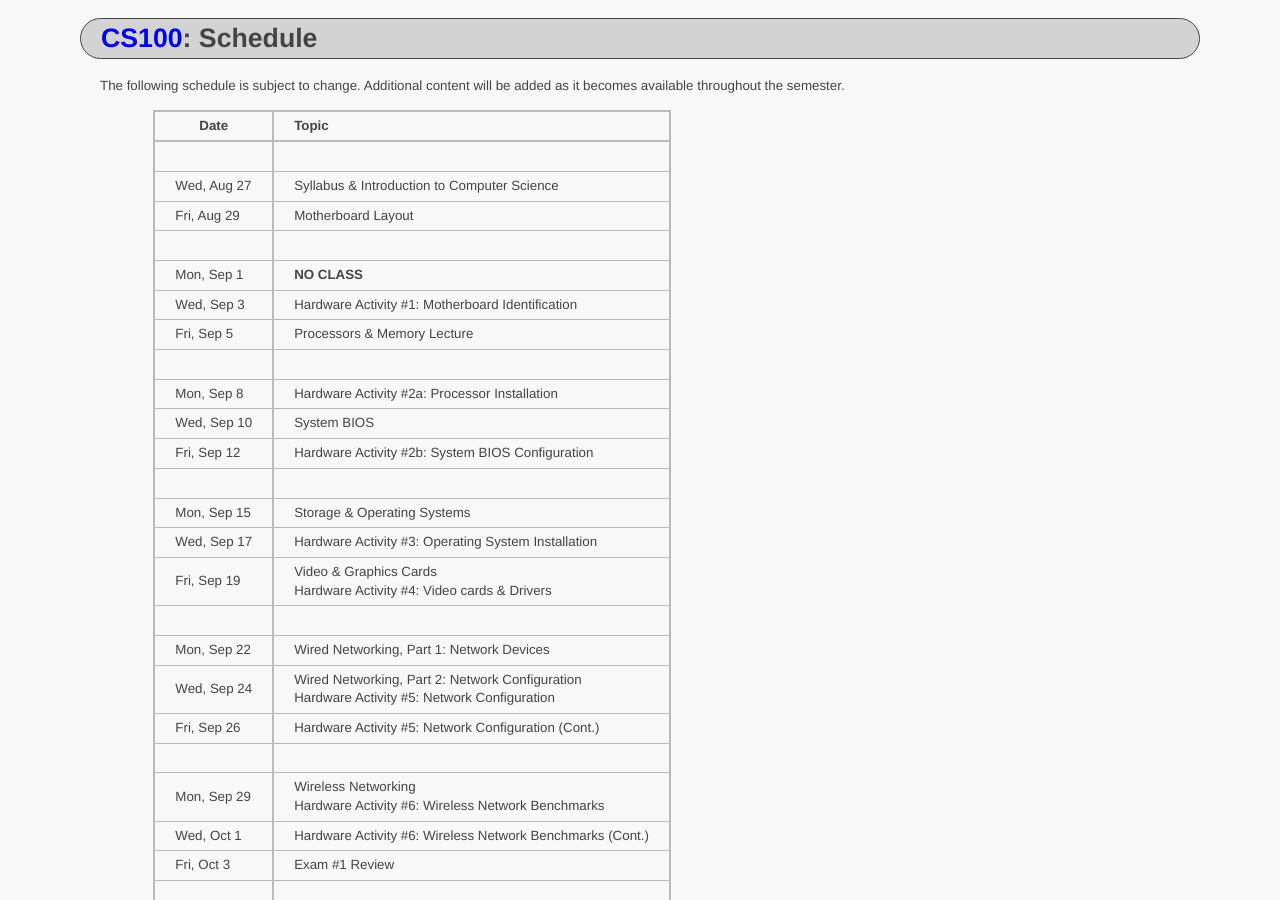
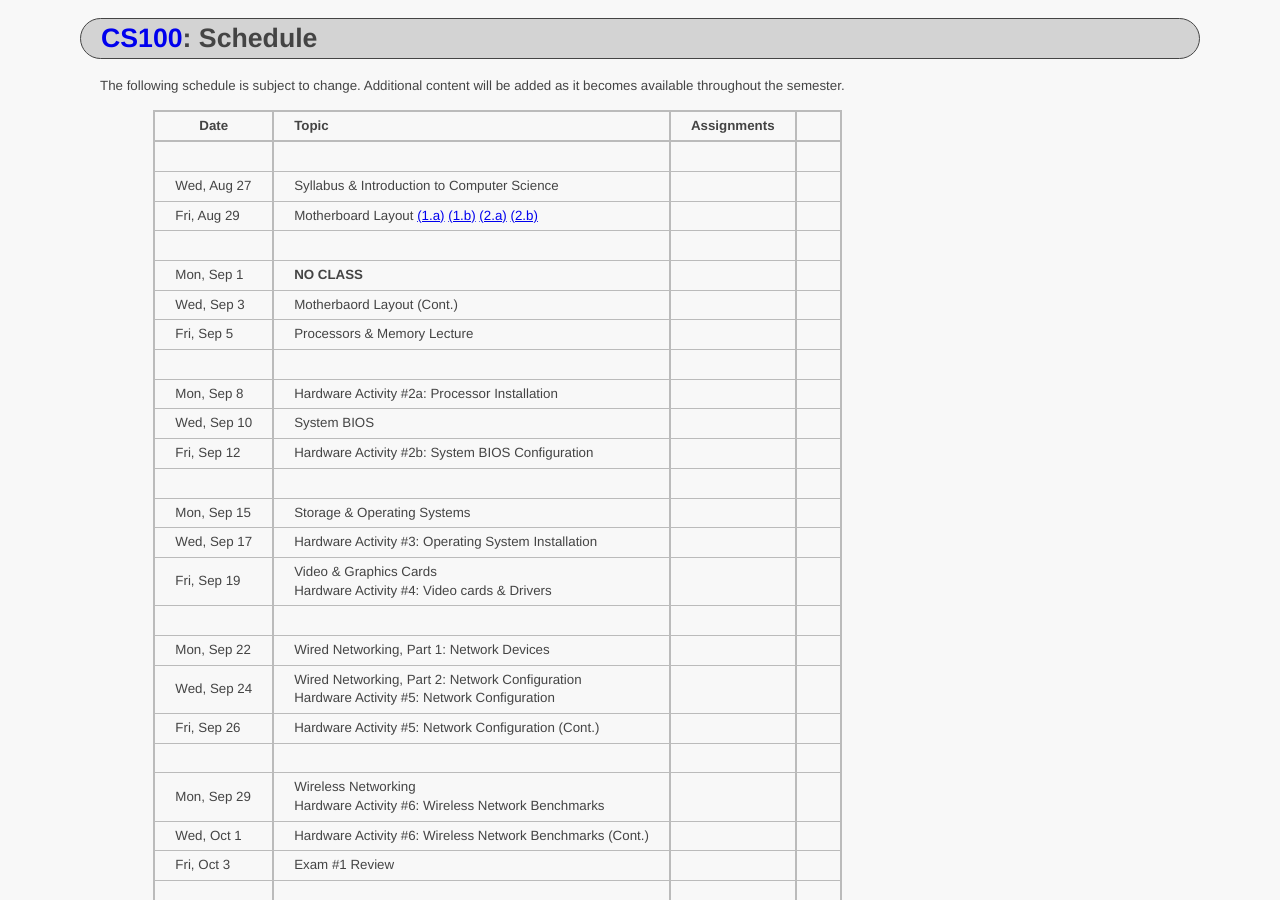
Before and after one commit to ycpcs/cs100-fall2014, a Jekyll site: the page built from schedule.md, in a window 1280 px wide and 900 px high. Built offline with Jekyll 4.4.1, drawn with Linux system fonts in a browser that asks for light colours; Markdown is read by kramdown in place of the engine named in the settings.

Commit message:
added motherboard pictures

```diff
--- a/schedule.md
+++ b/schedule.md
@@ -8,75 +8,75 @@
 Additional content will be added as it becomes available throughout the semester.
 
 
->| **Date**       | **Topic**
->| ---------------|:---------
->||
->| Wed, Aug 27    |  Syllabus & Introduction to Computer Science
->| Fri, Aug 29    |  Motherboard Layout
->||
->| Mon, Sep 1     |  **NO CLASS**
->| Wed, Sep 3     |  Hardware Activity #1: Motherboard Identification
->| Fri, Sep 5     |  Processors & Memory Lecture
->||
->| Mon, Sep 8     |  Hardware Activity #2a: Processor Installation
->| Wed, Sep 10    |  System BIOS
->| Fri, Sep 12    |  Hardware Activity #2b: System BIOS Configuration
->||
->| Mon, Sep 15    |  Storage & Operating Systems
->| Wed, Sep 17    |  Hardware Activity #3: Operating System Installation
->| Fri, Sep 19    |  Video & Graphics Cards  <br>  Hardware Activity #4: Video cards & Drivers
->||
->| Mon, Sep 22    |  Wired Networking, Part 1: Network Devices
->| Wed, Sep 24    |  Wired Networking, Part 2: Network Configuration  <br>  Hardware Activity #5: Network Configuration
->| Fri, Sep 26    |  Hardware Activity #5: Network Configuration (Cont.)
->||
->| Mon, Sep 29    |  Wireless Networking  <br>  Hardware Activity #6: Wireless Network Benchmarks
->| Wed, Oct 1     |  Hardware Activity #6: Wireless Network Benchmarks (Cont.)
->| Fri, Oct 3     |  Exam #1 Review
->||
->| Mon, Oct 6     |  **Exam #1**
->| Wed, Oct 8     |  Programming Fundamentals
->| Fri, Oct 10    |  Introduction to PyCharm  <br>  Software Activity #1: Hello Python
->||
->| Mon, Oct 13    |  **NO CLASS - Fall Break**
->| Wed, Oct 15    |  Programming Concepts  <br>  Code Review #1
->| Fri, Oct 17    |  Debugging  <br>  Software Activity #2: Super Turtle, Part 1
->||
->| Mon, Oct 20    |  Good Programming Practices  <br>  Software Activity #2: Super Turtle, Part 2
->| Wed, Oct 22    |  Functions
->| Fri, Oct 24    |  Code Review #2  <br>  Software Activity #3: STOP, POP, TOPS, Part 1
->||
->| Mon, Oct 27    |  Software Activity #3: STOP, POP, TOPS, Part 2
->| Wed, Oct 29    |  Software Activity #3: STOP, POP, TOPS, Part 2 (Cont.)
->| Fri, Oct 31    |  Fixed Iteration
->||
->| Mon, Nov 3     |  Code Review #3  <br>  Software Activity #4: Flower, Part 1
->| Wed, Nov 5     |  Software Activity #4: Flower, Part 2
->| Fri, Nov 7     |  Software Activity #4: Flower, Part 2 (Cont.)
->||
->| Mon, Nov 10    |  Decisions
->| Wed, Nov 12    |  Code Review #4  <br>  Software Activity #5: Blizzard, Part 1
->| Fri, Nov 14    |  Software Activity #5: Blizzard, Part 2
->||
->| Mon, Nov 17    |  Software Activity #5: Blizzard, Part 2 (Cont.)
->| Wed, Nov 19    |  Software Activity #5: Blizzard, Part 2 (Cont.)
->| Fri, Nov 21    |  Exam #2 Review
->||
->| Mon, Nov 24    |  **Exam #2**
->| Wed, Nov 26    |  **NO CLASS - Thanksgiving Break**
->| Fri, Nov 28    |  **NO CLASS - Thanksgiving Break**
->||
->| Mon, Dec 1     |  Intro to PyGame <br> PyGame Project
->| Wed, Dec 3     |  PyGame Project (Cont.)
->| Fri, Dec 5     |  PyGame Project (Cont.)
->||
->| Mon, Dec 8     |  PyGame Project (Cont.)
->||
->||
->|| **FINAL EXAM WEEK**
->| Fri, Dec 12         |  **Section 102, 10:15 am &ndash; 12:15 pm** <br> Oral Presentation During Final Exam Period
->| Mon, Dec 15         |  **Section 101, 8:00 am &ndash; 10:00 am** <br> Oral Presentation During Final Exam Period
->| Mon, Dec 15         |  **Section 103, 10:15 am &ndash; 12:15 pm** <br> Oral Presentation During Final Exam Period
+>| **Date**       | **Topic**                                                                                           |  **Assignments**         |
+>| ---------------|:----------------------------------------------------------------------------------------------------|--------------------------|
+>|||
+>| Wed, Aug 27    |  Syllabus & Introduction to Computer Science                                                        |                          |
+>| Fri, Aug 29    |  Motherboard Layout [(1.a)](lectures/HW_lecture1-1a_motherboard_layout.jpg) [(1.b)](lectures/HW_lecture1-1b_motherboard_layout_annotated.jpg) [(2.a)](lectures/HW_lecture1-2a_motherboard_rear_io.jpg) [(2.b)](lectures/HW_lecture1-2b_motherboard_rear_io_annotated.jpg)               |                         |
+>|||
+>| Mon, Sep 1     |  **NO CLASS**                                                                                        |                         |
+>| Wed, Sep 3     |  Motherbaord Layout (Cont.)                                                                          |                         | <!-- Hardware Activity #1 -->
+>| Fri, Sep 5     |  Processors & Memory Lecture                                                                         |                         |
+>|||
+>| Mon, Sep 8     |  Hardware Activity #2a: Processor Installation                                                       |                         | <!-- Hardware Activity #2a -->
+>| Wed, Sep 10    |  System BIOS                                                                                         |                         |
+>| Fri, Sep 12    |  Hardware Activity #2b: System BIOS Configuration                                                    |                         | <!-- Hardware Activity #2b -->
+>|||
+>| Mon, Sep 15    |  Storage & Operating Systems                                                                         |                         |
+>| Wed, Sep 17    |  Hardware Activity #3: Operating System Installation                                                 |                         | <!-- Hardware Activity #3 -->
+>| Fri, Sep 19    |  Video & Graphics Cards  <br>  Hardware Activity #4: Video cards & Drivers                           |                         | <!-- Hardware Activity #4 -->
+>|||
+>| Mon, Sep 22    |  Wired Networking, Part 1: Network Devices                                                           |                         |
+>| Wed, Sep 24    |  Wired Networking, Part 2: Network Configuration  <br>  Hardware Activity #5: Network Configuration  |                         |
+>| Fri, Sep 26    |  Hardware Activity #5: Network Configuration (Cont.)                                                 |                         | <!-- Hardware Activity #5 -->
+>|||
+>| Mon, Sep 29    |  Wireless Networking  <br>  Hardware Activity #6: Wireless Network Benchmarks                        |                         | <!-- Hardware Activity #6 -->
+>| Wed, Oct 1     |  Hardware Activity #6: Wireless Network Benchmarks (Cont.)                                           |                         |
+>| Fri, Oct 3     |  Exam #1 Review                                                                                      |                         |
+>|||
+>| Mon, Oct 6     |  **Exam #1**                                                                                         |                         |
+>| Wed, Oct 8     |  Programming Fundamentals                                                                            |                         |
+>| Fri, Oct 10    |  Introduction to PyCharm  <br>  Software Activity #1: Hello Python                                   |                         | <!-- Software Activity #1 -->
+>|||
+>| Mon, Oct 13    |  **NO CLASS - Fall Break**                                                                           |                         |
+>| Wed, Oct 15    |  Programming Concepts  <br>  Code Review #1                                                          |                         | <!-- Code Review #1 -->
+>| Fri, Oct 17    |  Debugging  <br>  Software Activity #2: Super Turtle, Part 1                                         |                         | <!-- Software Activity #2 -->
+>|||
+>| Mon, Oct 20    |  Good Programming Practices  <br>  Software Activity #2: Super Turtle, Part 2                        |                         |
+>| Wed, Oct 22    |  Functions                                                                                           |                         |
+>| Fri, Oct 24    |  Code Review #2  <br>  Software Activity #3: STOP, POP, TOPS, Part 1                                 |                         | <!-- Code Review #2 -->  <!-- Software Activity #3 -->
+>|||
+>| Mon, Oct 27    |  Software Activity #3: STOP, POP, TOPS, Part 2                                                       |                         |
+>| Wed, Oct 29    |  Software Activity #3: STOP, POP, TOPS, Part 2 (Cont.)                                               |                         |
+>| Fri, Oct 31    |  Fixed Iteration                                                                                     |                         |
+>|||
+>| Mon, Nov 3     |  Code Review #3  <br>  Software Activity #4: Flower, Part 1                                          |                         | <!-- Code Review #3 -->  <!-- Software Activity #4 -->
+>| Wed, Nov 5     |  Software Activity #4: Flower, Part 2                                                                |                         |
+>| Fri, Nov 7     |  Software Activity #4: Flower, Part 2 (Cont.)                                                        |                         |
+>|||
+>| Mon, Nov 10    |  Decisions                                                                                           |                         |
+>| Wed, Nov 12    |  Code Review #4  <br>  Software Activity #5: Blizzard, Part 1                                        |                         | <!-- Code Review #4 -->  <!-- Software Activity #5 -->
+>| Fri, Nov 14    |  Software Activity #5: Blizzard, Part 2                                                              |                         |
+>|||
+>| Mon, Nov 17    |  Software Activity #5: Blizzard, Part 2 (Cont.)                                                      |                         |
+>| Wed, Nov 19    |  Software Activity #5: Blizzard, Part 2 (Cont.)                                                      |                         |
+>| Fri, Nov 21    |  Exam #2 Review                                                                                      |                         |
+>|||
+>| Mon, Nov 24    |  **Exam #2**                                                                                         |                         |
+>| Wed, Nov 26    |  **NO CLASS - Thanksgiving Break**                                                                   |                         |
+>| Fri, Nov 28    |  **NO CLASS - Thanksgiving Break**                                                                   |                         |
+>|||
+>| Mon, Dec 1     |  Intro to PyGame <br> PyGame Project                                                                 |                         |
+>| Wed, Dec 3     |  PyGame Project (Cont.)                                                                              |                         |
+>| Fri, Dec 5     |  PyGame Project (Cont.)                                                                              |                         |
+>|||
+>| Mon, Dec 8     |  PyGame Project (Cont.)                                                                              |                         |
+>|||
+>|||
+>|| **FINAL EXAM WEEK** |
+>| Fri, Dec 12         |  **Section 102, 10:15 am &ndash; 12:15 pm** <br> Oral Presentation During Final Exam Period     |                         |
+>| Mon, Dec 15         |  **Section 101, 8:00 am &ndash; 10:00 am** <br> Oral Presentation During Final Exam Period      |                         |
+>| Mon, Dec 15         |  **Section 103, 10:15 am &ndash; 12:15 pm** <br> Oral Presentation During Final Exam Period     |                         |
 
 
 <!-- vim:set wrap: ­-->
```
Also changed, not shown: lectures/HW_lecture1-1a_motherboard_layout.jpg (added), lectures/HW_lecture1-1b_motherboard_layout_annotated.jpg (added), lectures/HW_lecture1-2a_motherboard_rear_io.jpg (added), lectures/HW_lecture1-2b_motherboard_rear_io_annotated.jpg (added).
